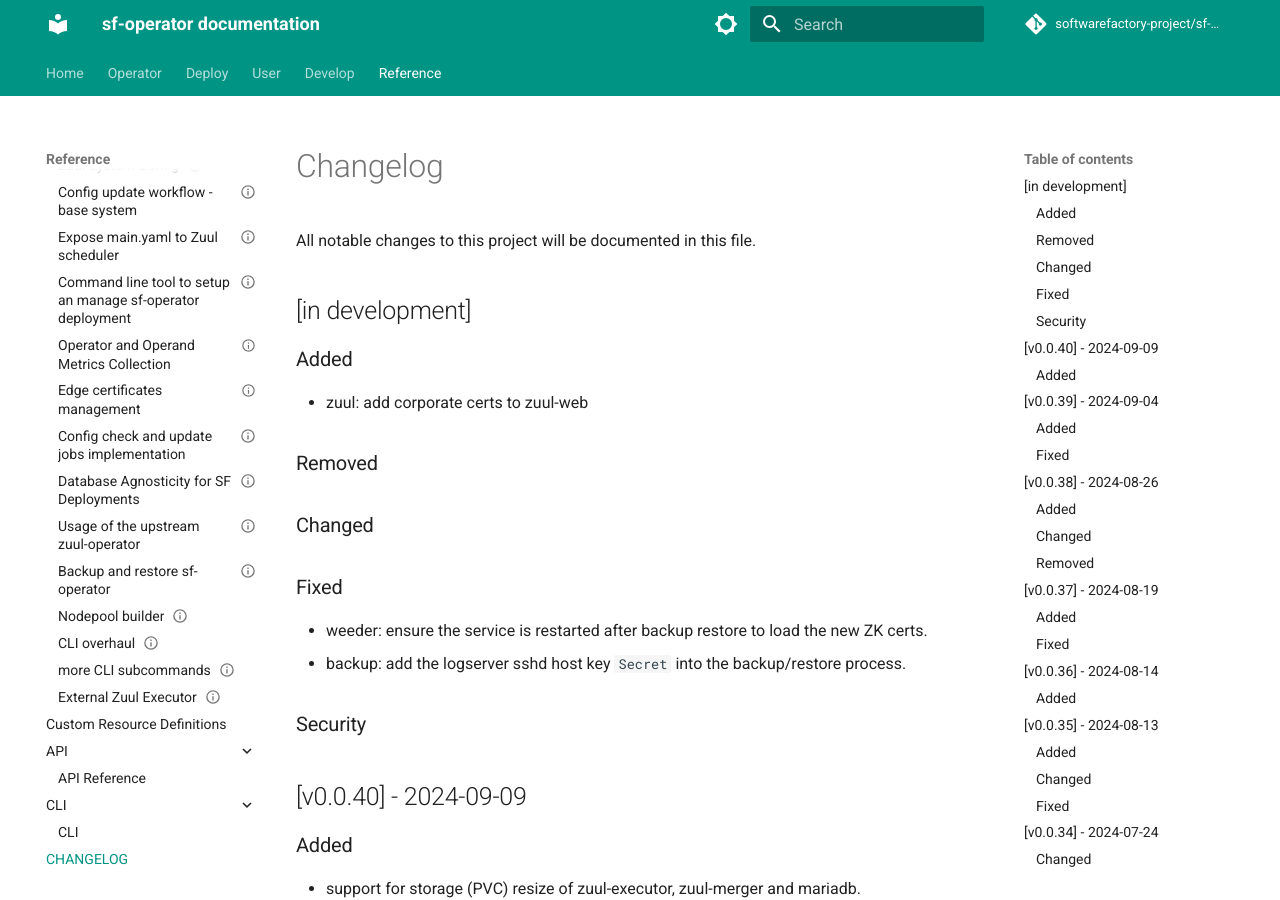
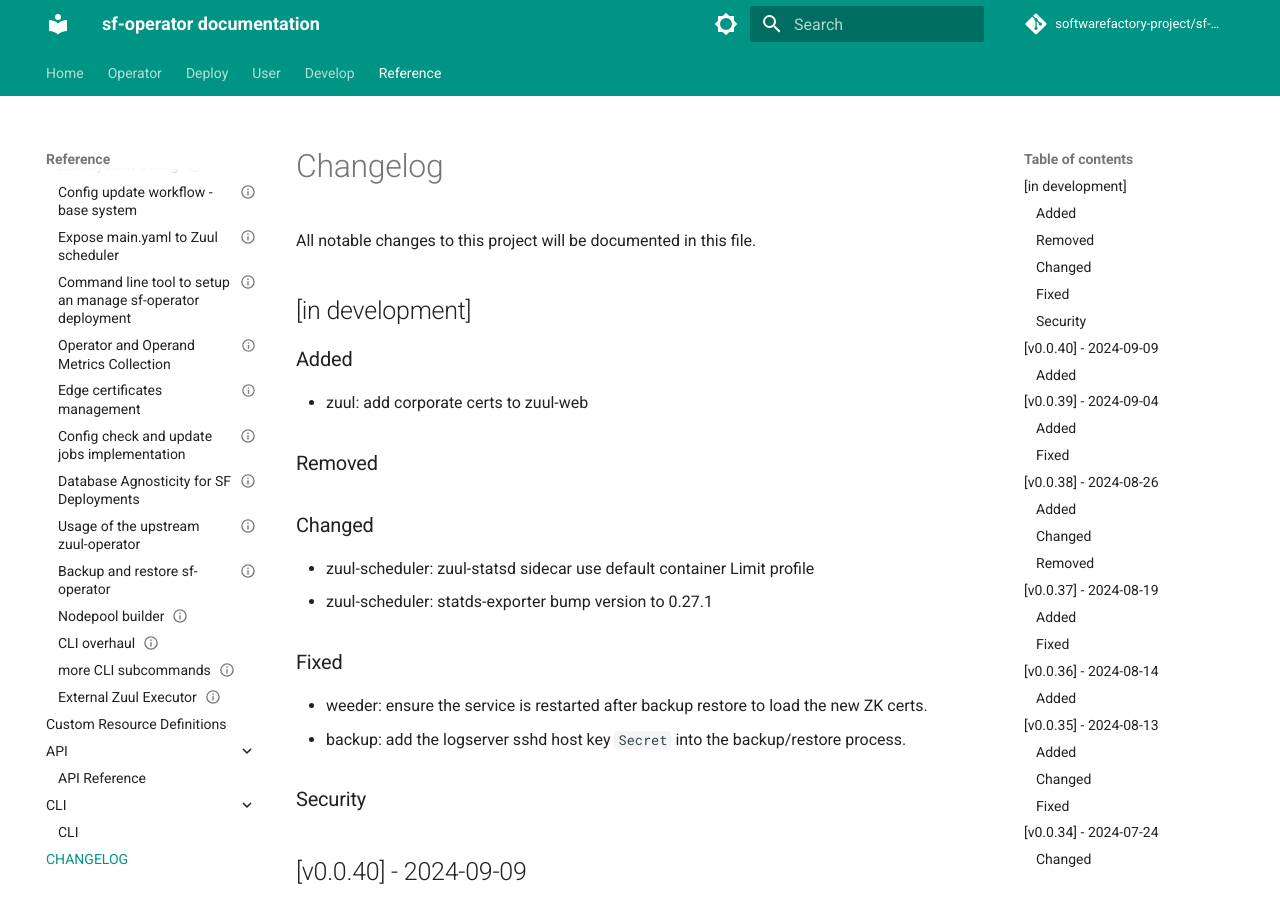
Before and after one commit to softwarefactory-project/sf-operator, an MkDocs documentation site: the page built from doc/reference/CHANGELOG.md, in a window 1280 px wide and 900 px high. Built offline with MkDocs 1.6.1 and Material for MkDocs 9.7.7, drawn with Linux system fonts in a browser that asks for light colours; comment, search, counter and statistics services are not loaded.

Commit message:
zuul-scheduler: zuul-statsd sidecar use default container Limit profile
The container used to be OOM killed due to memory limit.

Also bump statsd-exporter bump version to 0.27.1.

Change-Id: Id99e9b6d4c25244bfcd9ebd3a8978ae15b09ef87

```diff
--- a/controllers/libs/base/static/images.yaml
+++ b/controllers/libs/base/static/images.yaml
@@ -58,7 +58,7 @@ images:
       version: v1.8.2
     - name: statsd-exporter
       container: quay.io/prometheus/statsd-exporter
-      version: v0.26.1
+      version: v0.27.1
     - name: fluentbit
       container: cr.fluentbit.io/fluent/fluent-bit
       version: "2.1.10"
--- a/doc/reference/CHANGELOG.md
+++ b/doc/reference/CHANGELOG.md
@@ -10,6 +10,10 @@ All notable changes to this project will be documented in this file.
 
 ### Removed
 ### Changed
+
+- zuul-scheduler: zuul-statsd sidecar use default container Limit profile
+- zuul-scheduler: statds-exporter bump version to 0.27.1
+
 ### Fixed
 
 - weeder: ensure the service is restarted after backup restore to load the new ZK certs.
```
Also changed, not shown: 1 other file.
